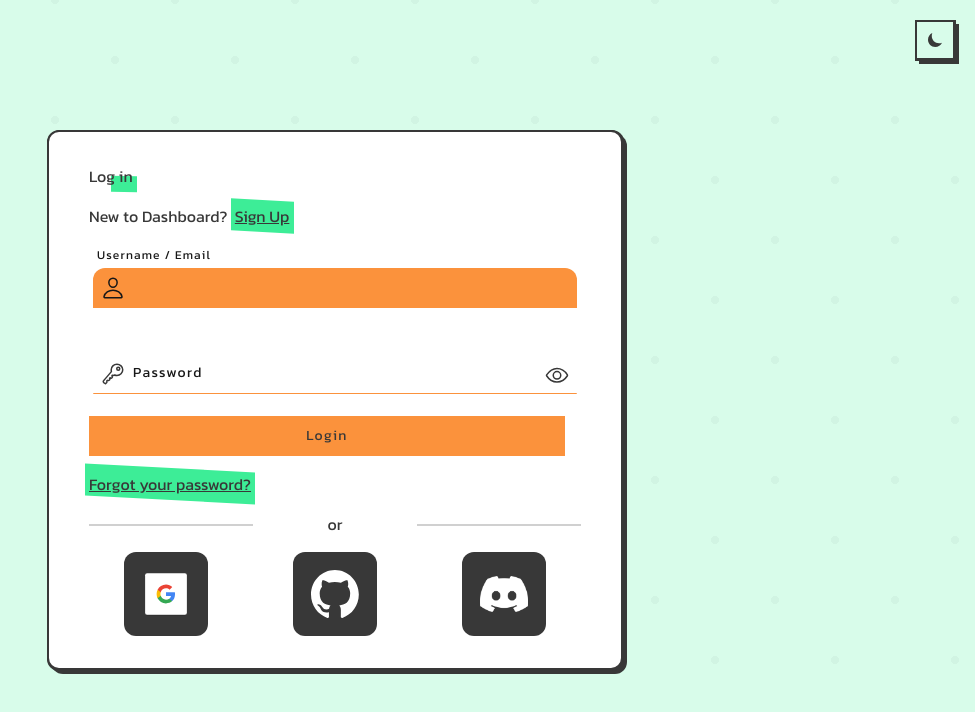
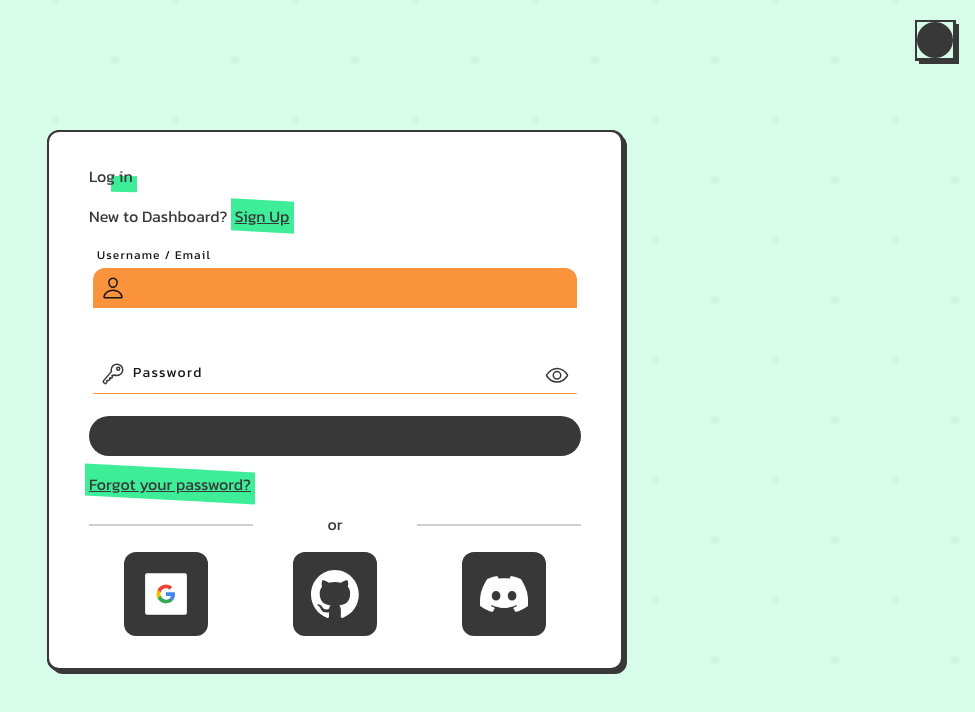
Before and after one commit to FallenScarecrow/dashboard-frontend, a Next.js app: page /login in a window 1280 px wide. Shown: the top 712 px of the page, without its empty margins (305-1280 px from the left). Built offline with nearby package versions, Linux system fonts and the light colour scheme; no server answers.

Commit message:
Updating Button classes

```diff
--- a/src/components/Button/index.tsx
+++ b/src/components/Button/index.tsx
@@ -6,13 +6,13 @@ import { TButtonProps } from '~@types/components/Button';
 import Ripple from '~@components/Ripple';
 import Typography from '~@components/Typography';
 
-import styles from './style.module.css';
+// import styles from './style.module.css';
 
 const Button = forwardRef<HTMLButtonElement, TButtonProps>((props, ref) => {
   const {
     fullWidth = false,
-    color = 'primary',
-    variant = 'text',
+    // color = 'primary',
+    // variant = 'text',
     children,
     icon: Icon,
     onClick: customHandleClick,
@@ -30,10 +30,15 @@ const Button = forwardRef<HTMLButtonElement, TButtonProps>((props, ref) => {
   return (
     <button
       className={clsx(
-        'relative inline-flex min-w-[calc(100%-1rem)] cursor-pointer items-center justify-center overflow-hidden text-center transition-colors',
+        'relative inline-flex min-w-[calc(100%-1rem)] cursor-pointer items-center justify-center overflow-hidden text-center', // transition-colors',
+        'rounded-full border-2 bg-brutal-black shadow-none shadow-transparent transition-all duration-500',
+        // TODO: Dont do hover on disabled
+        'hover:-translate-x-1 hover:-translate-y-1 hover:border-brutal-black hover:bg-brutal-seafoam hover:text-brutal-black hover:shadow-neubrutalism hover:shadow-brutal-black',
         !children ? `h-9 w-9 px-0 sm:min-w-0` : 'h-10 px-6 sm:min-w-[9.25rem]',
-        styles[`btn-${variant}-${color}`],
-        fullWidth && 'w-[calc(100%-1rem)]',
+        // styles[`btn-${variant}-${color}`],
+        fullWidth && 'w-full',
+        !className?.includes('text-') && 'text-white',
+        !className?.includes('border-') && 'border-transparent',
         className,
       )}
       onClick={customHandleClick}
```
Also changed, not shown: src/types/components/Row/index.d.ts (+8 -1 lines).
